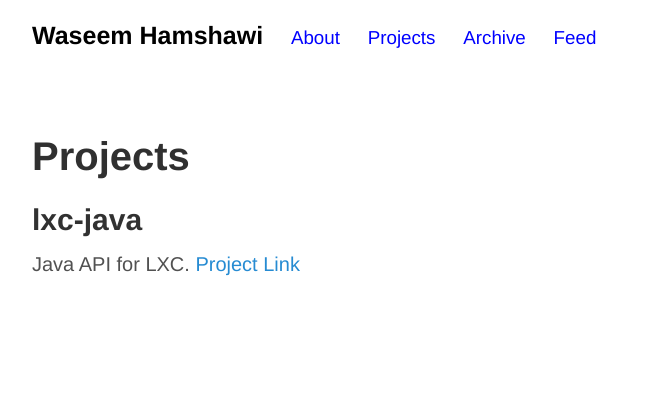
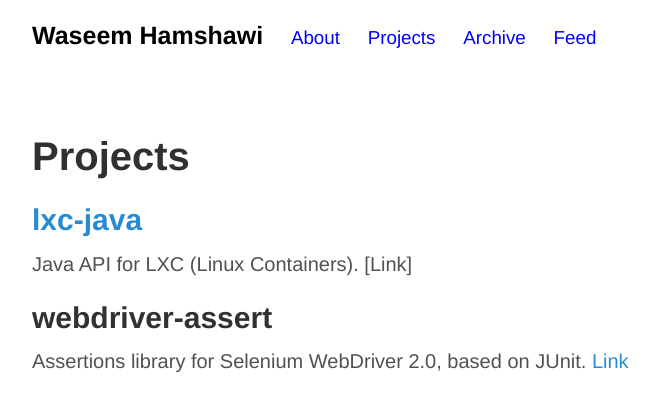
Before and after one commit to waseemh/waseemh.github.io_F, a Jekyll site: the page built from projects.md, in a window 1280 px wide. Shown: the top 412 px of the page, without its empty margins (248-907 px from the left). Built offline with Jekyll 4.4.1, drawn with Linux system fonts in a browser that asks for light colours; Markdown is read by kramdown in place of the engine named in the settings.

Commit message:
update projects page

```diff
--- a/_config.yml
+++ b/_config.yml
@@ -29,7 +29,7 @@ github:
 # This is the list of pages to include in the header of the website.
 pages_list:
   About: '/about/'
-  Projects: '/project/'
+  Projects: '/projects/'
   Archive: '/archive/'
   Feed: '/atom.xml'
 
--- a/projects.md
+++ b/projects.md
@@ -3,5 +3,8 @@ layout: page
 title: Projects
 ---
 
-##lxc-java
-Java API for LXC. [Project Link](https://github.com/waseemh/lxc-java)
+##[lxc-java](https://github.com/waseemh/lxc-java)
+Java API for LXC (Linux Containers). [Link]
+
+##webdriver-assert
+Assertions library for Selenium WebDriver 2.0, based on JUnit. [Link](https://github.com/waseemh/webdriver-assert)
```
